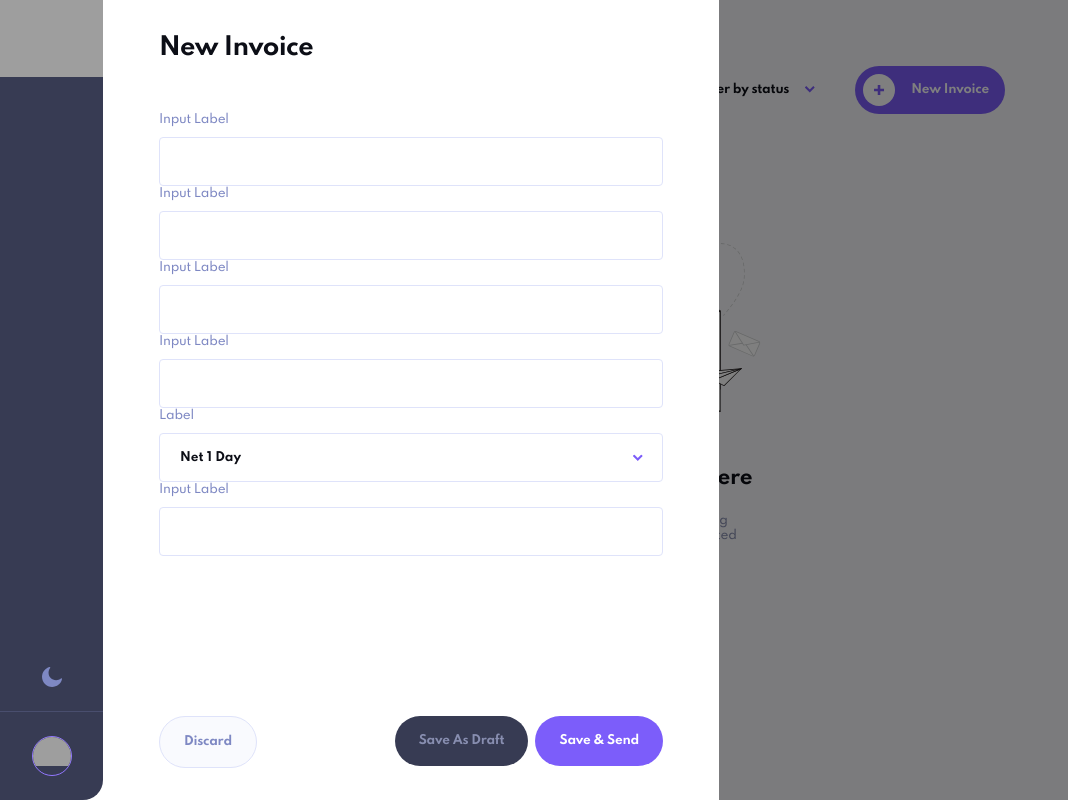
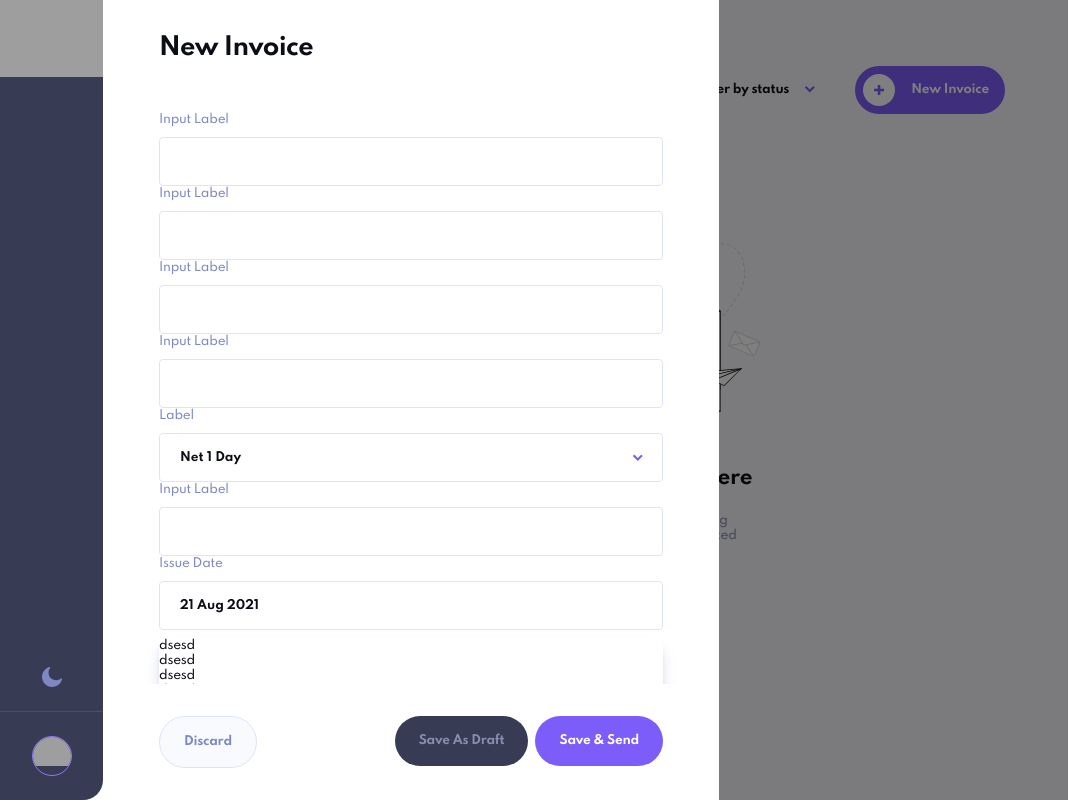
Before and after one commit to kcde/invoice-frontend, a Vue app: page /invoices in a window 1280 px wide. Shown: the whole page, without its empty margins (0-1068 px from the left). Built offline with nearby package versions, Linux system fonts and the light colour scheme; grey boxes are pictures that could not be loaded.

Commit message:
feat: add custom date picker component [WIP]

```diff
--- a/src/assets/base.css
+++ b/src/assets/base.css
@@ -17,6 +17,13 @@
   p {
     @apply text-sm font-medium tracking-tighter leading-sm;
   }
+
+  input[type='date']::-webkit-inner-spin-button,
+  input[type='date']::-webkit-calendar-picker-indicator {
+    -webkit-appearance: none;
+    display: none;
+    margin: 0;
+  }
 }
 
 @layer utilities {
--- a/src/components/form/InputCheckbox.vue
+++ b/src/components/form/InputCheckbox.vue
@@ -14,7 +14,7 @@
 </template>
 
 <script setup lang="ts">
-import { computed, defineProps } from 'vue'
+import { computed } from 'vue'
 
 const emit = defineEmits(['update:modelValue'])
 
--- /dev/null
+++ b/src/components/form/date/CalendarBox.vue
@@ -0,0 +1,26 @@
+<template>
+  <!-- OPTIONS -->
+
+  <div
+    role="dialog"
+    aria-modal="true"
+    aria-label="Choose Date"
+    ref="options"
+    @click.prevent
+    class="bg-white dark:bg-blue-200 absolute left-0 top-[calc(100%+8px)] w-full rounded-lg text-sm font-bold shadow-lg shadow-purple-100/40 dark:shadow-blue-500/40 z-10 max-h-96 overflow-y-scroll"
+  >
+    <p>dsesd</p>
+    <p>dsesd</p>
+    <p>dsesd</p>
+    <p>dsesd</p>
+    <p>dsesd</p>
+    <p>dsesd</p>
+    <p>dsesd</p>
+    <p>dsesd</p>
+    <p>dsesd</p>
+  </div>
+</template>
+
+<script setup lang="ts"></script>
+
+<style scoped></style>
--- /dev/null
+++ b/src/components/form/date/InputDate.vue
@@ -0,0 +1,23 @@
+<template>
+  <BaseInput label="issue date">
+    <button
+      class="relative w-full py-4 pl-5 text-sm font-bold text-left text-blue-500 capitalize transition-colors duration-200 bg-transparent border border-gray-200 rounded outline-none appearance-none cursor-pointer dark:text-white dark:border-blue-200 leading-sm focus:border-purple-200 dark:focus:border-purple-200 focus:outline-none placeholder:text-blue-500/30 dark:bg-blue-300"
+      role="combobox"
+      :aria-expanded="calendarVisibility"
+    >
+      21 Aug 2021
+    </button>
+
+    <CalendarBox />
+  </BaseInput>
+</template>
+
+<script setup lang="ts">
+import { ref } from 'vue'
+import BaseInput from '../BaseInput.vue'
+import CalendarBox from './CalendarBox.vue'
+
+const calendarVisibility = ref(false)
+</script>
+
+<style scoped></style>
--- a/src/components/form/select/InputSelect.vue
+++ b/src/components/form/select/InputSelect.vue
@@ -3,7 +3,7 @@
     <div class="relative" @keydown.esc="(e) => toggleListOptionVisibility(false, e)">
       <div class="relative">
         <div
-          class="absolute top-2/4 -translate-y-2/4 right-5 rotate-180 z-10 transition-transform"
+          class="absolute z-10 transition-transform rotate-180 top-2/4 -translate-y-2/4 right-5"
           :class="{ 'rotate-0': listOptionsVisibility }"
         >
           <CaretIcon />
@@ -14,7 +14,7 @@
           @keypress.enter="toggleListOptionVisibility()"
           @keyup.up="toggleListOptionVisibility(true)"
           @keyup.down="toggleListOptionVisibility(true)"
-          class="relative w-full py-4 pl-5 text-sm font-bold text-blue-500 transition-colors duration-200 bg-transparent border border-gray-200 rounded outline-none appearance-none cursor-pointer dark:text-white dark:border-blue-200 leading-sm focus:border-purple-200 dark:focus:border-purple-200 focus:outline-none placeholder:text-blue-500/30 dark:bg-blue-300 text-left capitalize"
+          class="relative w-full py-4 pl-5 text-sm font-bold text-left text-blue-500 capitalize transition-colors duration-200 bg-transparent border border-gray-200 rounded outline-none appearance-none cursor-pointer dark:text-white dark:border-blue-200 leading-sm focus:border-purple-200 dark:focus:border-purple-200 focus:outline-none placeholder:text-blue-500/30 dark:bg-blue-300"
           role="combobox"
           :aria-expanded="listOptionsVisibility"
         >
@@ -40,7 +40,6 @@ import ListBox from './ListBox.vue'
 import CaretIcon from '../../icons/CaretIcon.vue'
 import BaseInput from '../BaseInput.vue'
 import { onClickOutside } from '@vueuse/core'
-import { UNREF } from '@vue/compiler-core'
 
 const emit = defineEmits(['item-selected'])
 const props = defineProps({
--- a/src/components/form/select/ListBox.vue
+++ b/src/components/form/select/ListBox.vue
@@ -10,7 +10,7 @@
     <li
       v-for="option in props.listOptions"
       :key="option"
-      class="leading-sm pl-6 py-4 hover:text-purple-300 cursor-pointer focus:outline-none aria-selected:text-purple-300 capitalize focus:bg-purple-100/10"
+      class="py-4 pl-6 capitalize cursor-pointer leading-sm hover:text-purple-300 focus:outline-none aria-selected:text-purple-300 focus:bg-purple-100/10"
       role="option"
       :aria-selected="option == selectedOption"
       @click="handleOptionSelect(option)"
--- a/src/components/invoice/InvoiceForm.vue
+++ b/src/components/invoice/InvoiceForm.vue
@@ -36,6 +36,8 @@
         @item-selected="(e:string) => handleInputSelect(e)"
       />
       <InputText label="input label" :show-label="false" />
+
+      <InputDate />
     </div>
 
     <!-- FORM FOOTER -->
@@ -58,6 +60,7 @@ import CaretIcon from '../icons/CaretIcon.vue'
 import MainButton from '../UI/buttons/MainButton.vue'
 import InputSelect from '../form/select/InputSelect.vue'
 import { ref } from 'vue'
+import InputDate from '../form/date/InputDate.vue'
 
 const props = defineProps({
   formDetails: {
```
